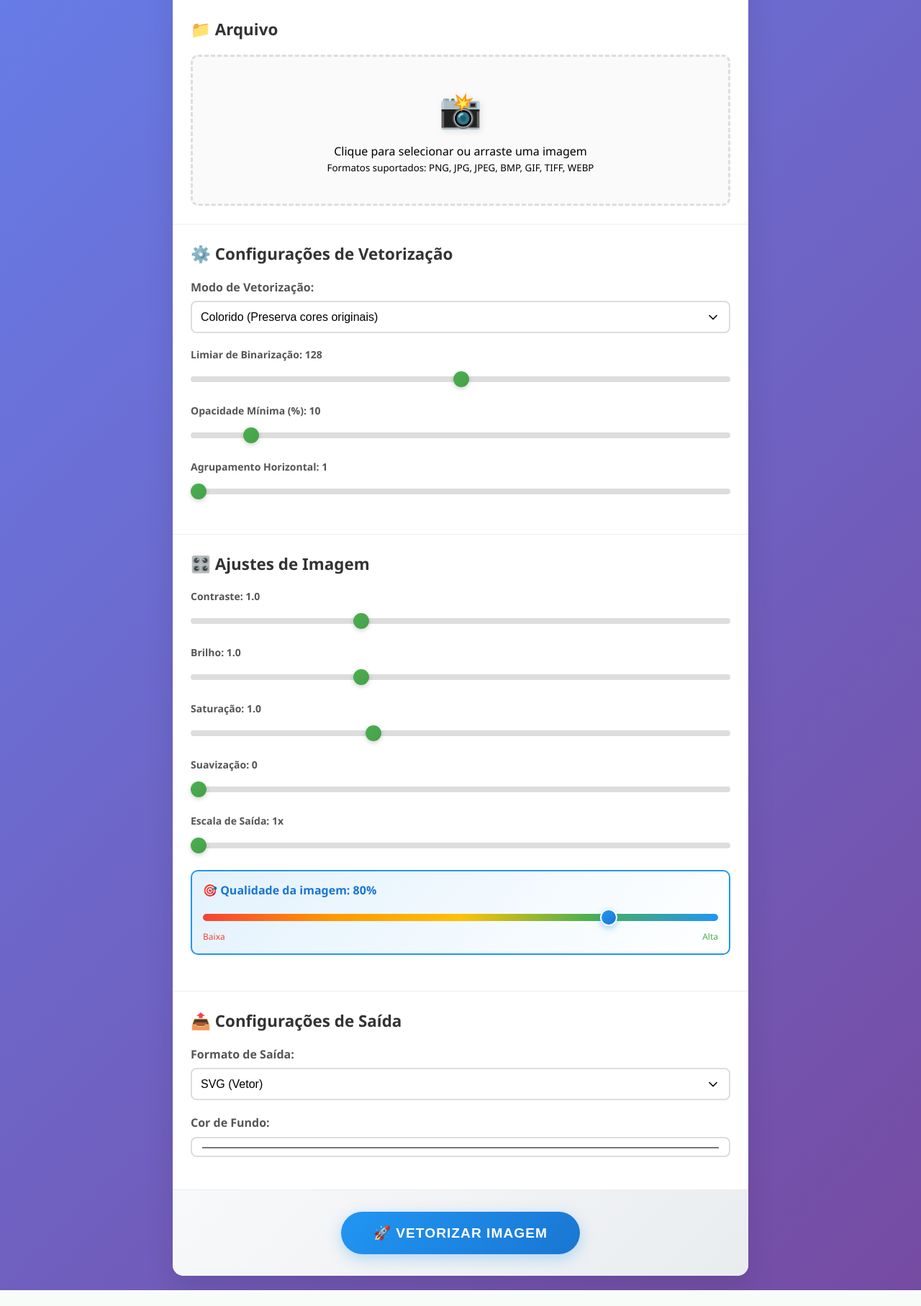
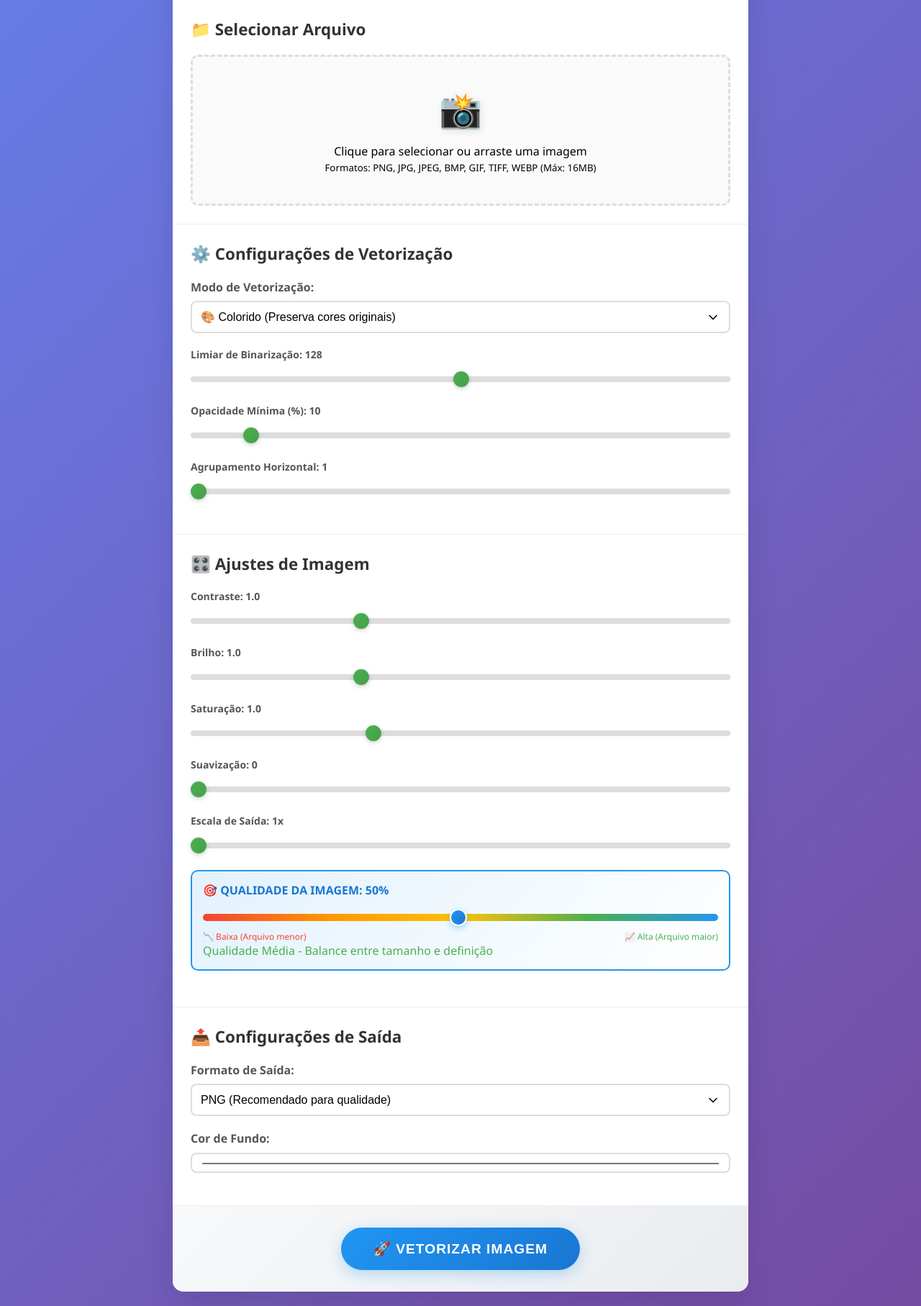
Before and after one commit to jakelino/vetorizador, a Flask app: page / in a window 1280 px wide. Shown: the part 169-1984 px from the top of the page at 72% size. Before the commit the page ends 1962 px from the top, so only its background shows below. Run offline with Flask 3, Linux system fonts and the light colour scheme.

Commit message:
Update index.html

```diff
--- a/templates/index.html
+++ b/templates/index.html
@@ -16,27 +16,27 @@
         <form id="vetorForm" enctype="multipart/form-data">
             <!-- Seção de Upload -->
             <div class="section">
-                <h2>📁 Arquivo</h2>
+                <h2>📁 Selecionar Arquivo</h2>
                 <div class="upload-area" id="uploadArea">
                     <input type="file" name="file" id="fileInput" accept="image/*" required>
                     <div class="upload-content">
                         <div class="upload-icon">📸</div>
                         <p>Clique para selecionar ou arraste uma imagem</p>
-                        <small>Formatos suportados: PNG, JPG, JPEG, BMP, GIF, TIFF, WEBP</small>
+                        <small>Formatos: PNG, JPG, JPEG, BMP, GIF, TIFF, WEBP (Máx: 16MB)</small>
                     </div>
                     <div id="imagePreview" class="image-preview" style="display: none;"></div>
                 </div>
             </div>
 
-            <!-- Controles de Vetorização -->
+            <!-- Configurações de Vetorização -->
             <div class="section">
                 <h2>⚙️ Configurações de Vetorização</h2>
 
                 <div class="control-group">
                     <label for="vectorize_mode">Modo de Vetorização:</label>
                     <select name="vectorize_mode" id="vectorize_mode">
-                        <option value="color">Colorido (Preserva cores originais)</option>
-                        <option value="bw">Preto e Branco (Binarização)</option>
+                        <option value="color">🎨 Colorido (Preserva cores originais)</option>
+                        <option value="bw">⚫ Preto e Branco (Binarização)</option>
                     </select>
                 </div>
 
@@ -56,7 +56,7 @@
                 </div>
             </div>
 
-            <!-- Controles de Imagem -->
+            <!-- Ajustes de Imagem -->
             <div class="section">
                 <h2>🎛️ Ajustes de Imagem</h2>
 
@@ -85,12 +85,16 @@
                     <input type="range" name="scale" id="scale" min="1" max="5" value="1">
                 </div>
 
+                <!-- SLIDER DE QUALIDADE DESTACADO -->
                 <div class="slider-group quality-slider">
-                    <label for="quality">🎯 Qualidade da imagem: <span id="qualityValue">80</span>%</label>
-                    <input type="range" name="quality" id="quality" min="1" max="100" value="80">
+                    <label for="quality">🎯 QUALIDADE DA IMAGEM: <span id="qualityValue">50</span>%</label>
+                    <input type="range" name="quality" id="quality" min="1" max="100" value="50" step="1">
                     <div class="quality-indicator">
-                        <span class="quality-low">Baixa</span>
-                        <span class="quality-high">Alta</span>
+                        <span class="quality-low">📉 Baixa (Arquivo menor)</span>
+                        <span class="quality-high">📈 Alta (Arquivo maior)</span>
+                    </div>
+                    <div class="quality-description" id="qualityDescription">
+                        Qualidade Média - Balance entre tamanho e definição
                     </div>
                 </div>
             </div>
@@ -102,12 +106,12 @@
                 <div class="control-group">
                     <label for="format">Formato de Saída:</label>
                     <select name="format" id="format">
-                        <option value="svg">SVG (Vetor)</option>
-                        <option value="png">PNG (Raster)</option>
-                        <option value="jpg">JPG (Raster)</option>
-                        <option value="webp">WebP (Raster)</option>
-                        <option value="bmp">BMP (Raster)</option>
-                        <option value="tiff">TIFF (Raster)</option>
+                        <option value="png">PNG (Recomendado para qualidade)</option>
+                        <option value="jpg">JPG (Menor tamanho)</option>
+                        <option value="webp">WebP (Melhor compressão)</option>
+                        <option value="svg">SVG (Vetor escalável)</option>
+                        <option value="bmp">BMP (Sem compressão)</option>
+                        <option value="tiff">TIFF (Profissional)</option>
                     </select>
                 </div>
 
@@ -120,15 +124,18 @@
             <!-- Botão de Processamento -->
             <div class="action-section">
                 <button type="submit" id="processBtn" class="process-btn">
-                    <span class="btn-text">🚀 Vetorizar Imagem</span>
+                    <span class="btn-text">🚀 VETORIZAR IMAGEM</span>
                     <div class="loading-spinner" style="display: none;"></div>
                 </button>
+                <div class="process-info" id="processInfo" style="display: none;">
+                    Processando com qualidade <span id="currentQuality">50</span>%...
+                </div>
             </div>
         </form>
 
         <!-- Área de Resultado -->
         <div id="resultSection" class="section" style="display: none;">
-            <h2>✅ Resultado</h2>
+            <h2>✅ Resultado da Vetorização</h2>
             <div id="resultContent"></div>
         </div>
     </div>
```
